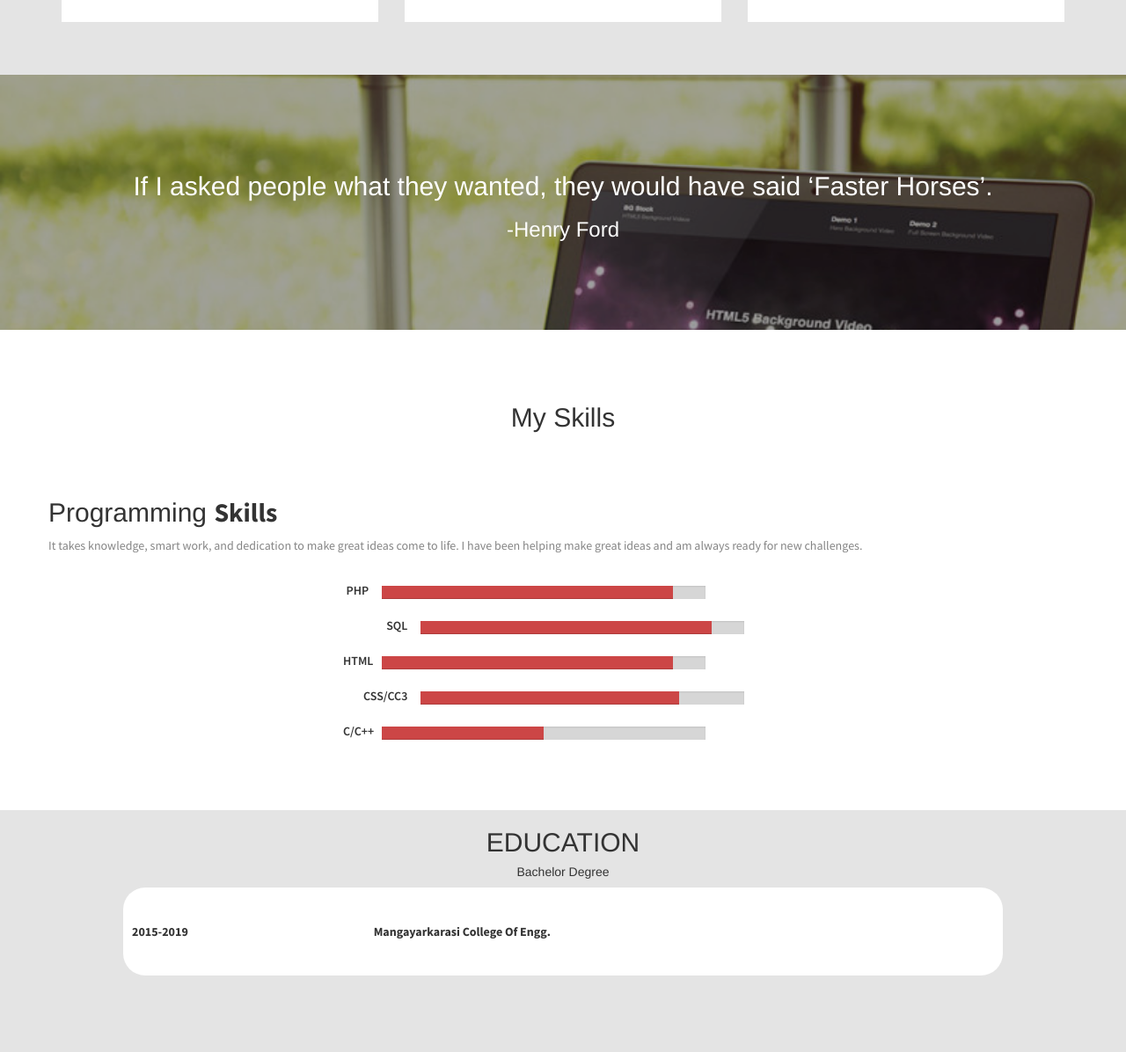
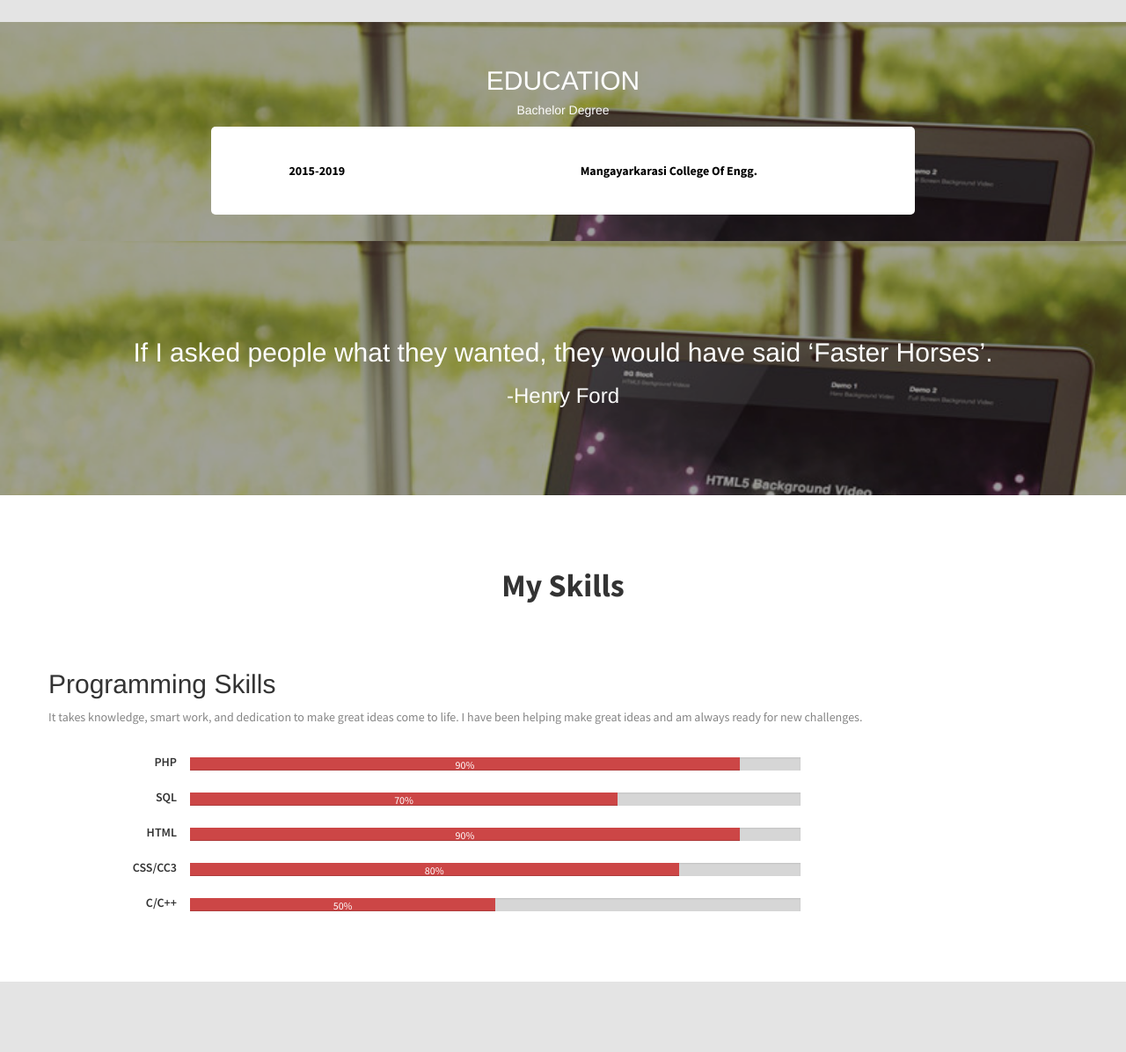
Before and after one commit to palrajsiva/palrajsiva.github.io, a plain HTML site: page index.html in a window 1280 px wide. Shown: the part 1440-2636 px from the top of the page at 88% size. Drawn offline with Linux system fonts and the light colour scheme.

Commit message:
first commit

```diff
--- a/css/styles.css
+++ b/css/styles.css
@@ -237,7 +237,7 @@ background: none;
 	font-weight:400;
 }
 .skills{
-    width: 500px;
+    width: 80%;
 }
 
 .logo {
@@ -1142,15 +1142,16 @@ footer {
         -webkit-tap-highlight-color: rgba(0, 0, 0, 0);
     }
 #box {
-    border-radius: 25px;
+    border-radius: 5px;
     border: 2px;
     padding: 20px;
-    width: 1000px;
+    width: 800px;
     height: 100px;
     background-color: White;
+    color: Black;
 }th {
-    text-align: left;
+    text-align: center;
 }
 th, td {
-    padding: 10px;
+    padding: 20px;
 }
--- a/index.html
+++ b/index.html
@@ -7,10 +7,10 @@
 <!--<![endif]-->
 <head>
     <meta charset="utf-8">
-    <meta name="viewport" content="width=device-width, initial-scale=1, maximum-scale=1">
-    <!--[if lt IE 9]>
+     <meta name="viewport" content="width=device-width, initial-scale=1.0">
+    [if lt IE 9]>
     <meta http-equiv="X-UA-Compatible" content="IE=edge,chrome=1">
-    <![endif]-->
+    <!--[endif]-->
     <title>Palraj</title>
     <meta name="description" content="">
     <meta name="author" content="WebThemez">
@@ -49,8 +49,8 @@
                     <ul class="nav navbar-nav" id="mainNav">
                         <li class="active"><a href="#home" class="scroll-link">Home</a></li>
                         <li><a href="#aboutUs" class="scroll-link">About Us</a></li>
+                        <li><a href="#EDUCATION" class="scroll-link">Education</a></li>
                         <li><a href="#skills" class="scroll-link">Skills</a></li>
-                        <li><a href="#EDUCATION" class="scroll-link">Education</a></li>
                         <li><a href="#experience" class="scroll-link">Activities</a></li>
                         <li><a href="#portfolio" class="scroll-link">Portfolio</a></li>
                         <li><a href="#contactUs" class="scroll-link">Contact Us</a></li>
@@ -66,7 +66,7 @@
     <div id="#top"></div>
     <section id="home">
         <div class="banner-container">
-            <img src="images/back.jpg" alt="banner" />
+            <img src="images/bac2.jpg" alt="banner" />
             <div class="container banner-content">
                 <div id="da-slider" class="da-slider">
                     <div class="da-slide">
@@ -139,6 +139,18 @@
             </div>
         </div>
     </section>
+    <section id="EDUCATION" class="bg-parlex">
+         <div class="parlex-back">
+        <div class="container">
+            <div class="text-center">
+            <h2>EDUCATION</h2>
+      <h5>Bachelor Degree</h5><center>
+      <table id="box">
+        <tr><th>2015-2019</th><th>Mangayarkarasi College Of Engg.</th></tr>
+      </table></center>
+            </div></div>
+        </div>
+    </section>
     <!--Quote-->
     <section id="quote" class="bg-parlex">
         <div class="parlex-back">
@@ -154,24 +166,24 @@
     	<div class="container">
         <div class="heading text-center">
                 <!-- Heading -->
-                <h2>My Skills</h2>
+                <h1><strong>My Skills</strong></h1>
                 <p></p>
             </div>
 
         	<div class="row">
                 <div>
-                    <h2>Programming <strong>Skills</strong></h2>
+                    <h2>Programming Skills</h2>
                     <p class="mrgBtm20">
                         It takes knowledge, smart work, and dedication to make great ideas come to life. I have been helping make great ideas and am always ready for new challenges.
 
-                    </p><center><br>
+                    </p><br>
                     <div class="skills">
                     <div class="row">
-                        <div class="col-md-1 skilltitle">PHP</div>
+                        <div class="col-md-2 skilltitle">PHP</div>
                         <div class="col-md-9">
                             <div class="progress">
                                 <div class="progress-bar" role="progressbar" aria-valuenow="90" aria-valuemin="0" aria-valuemax="100" style="width: 90%;">
-                                    <span class="sr-only">90% Complete</span>
+                                    <span class="sr-only">90% Complete</span>90%
                                 </div>
                             </div>
                         </div>
@@ -180,18 +192,18 @@
                         <div class="col-md-2 skilltitle">SQL</div>
                         <div class="col-md-9">
                             <div class="progress">
-                                <div class="progress-bar" role="progressbar" aria-valuenow="90" aria-valuemin="0" aria-valuemax="100" style="width: 90%;">
-                                    <span class="sr-only">80% Complete</span>
+                                <div class="progress-bar" role="progressbar" aria-valuenow="90" aria-valuemin="0" aria-valuemax="100" style="width: 70%;">
+                                    <span class="sr-only">70% Complete</span>70%
                                 </div>
                             </div>
                         </div>
                     </div>
                     <div class="row">
-                        <div class="col-md-1 skilltitle">HTML</div>
+                        <div class="col-md-2 skilltitle">HTML</div>
                         <div class="col-md-9">
                             <div class="progress">
                                 <div class="progress-bar" role="progressbar" aria-valuenow="90" aria-valuemin="0" aria-valuemax="100" style="width: 90%;">
-                                    <span class="sr-only">90% Complete</span>
+                                    <span class="sr-only">90% Complete</span>90%
                                 </div>
                             </div>
                         </div>
@@ -201,22 +213,22 @@
                         <div class="col-md-9">
                             <div class="progress">
                                 <div class="progress-bar" role="progressbar" aria-valuenow="80" aria-valuemin="0" aria-valuemax="100" style="width: 80%;">
-                                    <span class="sr-only">80% Complete</span>
+                                    <span class="sr-only">80% Complete</span>80%
                                 </div>
                             </div>
                         </div>
                     </div>
                     <div class="row">
-                        <div class="col-md-1 skilltitle">C/C++</div>
+                        <div class="col-md-2 skilltitle">C/C++</div>
                         <div class="col-md-9">
                             <div class="progress">
                                 <div class="progress-bar" role="progressbar" aria-valuenow="90" aria-valuemin="0" aria-valuemax="100" style="width: 50%;">
-                                    <span class="sr-only">50% Complete</span>
+                                    <span class="sr-only">50% Complete</span>50%
                                 </div>
                             </div>
                         </div>
-                    </div> </center>
-                </div></div>
+                    </div>
+                </div></section>
                 <!--
                 <div class="col-sm-6">
                     <h2>Designing <strong>Skills</strong></h2>
@@ -257,15 +269,8 @@
                 </div>
             </div>
         </div>-->
-    </section>
-    <section>
-        <div class="education" id="EDUCATION"><center>
-      <h2 color="Red">EDUCATION</h2>
-      <h5>Bachelor Degree</h5>
-      <table align="center" id="box">
-        <tr><th>2015-2019</th><th>Mangayarkarasi College Of Engg.</th></tr>
-      </table></div></center><br><br></div>
-  </section>
+
+        <!--education-->
 
     <!--Experience-->
     <section id="experience" class="secPad">
@@ -287,6 +292,29 @@
         </div>
 
     </div>
+    <div class="row timeline-movement">
+
+
+        <div class="timeline-badge">
+            <span class="timeline-balloon-date-day">Jun</span>
+            <span class="timeline-balloon-date-month">2018</span>
+        </div>
+
+        <div class="col-sm-offset-6 col-sm-6  timeline-item">
+            <div class="row">
+                <div class="col-sm-offset-1 col-sm-11">
+                    <div class="timeline-panel debits">
+                        <ul class="timeline-panel-ul">
+                            <li><span class="importo">INPLANT TRAINING</span></li>
+                            <li><span class="causale">ANDROID DEVELOPMENT</span> </li>
+                            <li><p><small class="text-muted"> 10/6/18 Friday</small></p> </li>
+                        </ul>
+                    </div>
+
+                </div>
+            </div>
+        </div></div>
+
     <div class="row timeline-movement">
 
         <div class="timeline-badge">
@@ -357,17 +385,10 @@
         </div>
         <div class="row timeline-movement">
 
-
-        <div class="timeline-badge">
-            <span class="timeline-balloon-date-day">Aug</span>
-            <span class="timeline-balloon-date-month">2018</span>
-        </div>
-
-
         <div class="col-sm-6  timeline-item">
             <div class="row">
                <div class="col-sm-11">
-                    <div class="timeline-panel debits">
+                    <div class="timeline-panel credits">
                         <ul class="timeline-panel-ul">
                             <li><span class="importo">CHALLENGE</span></li>
                             <li><span class="causale">OPEN WEB CHALLENGE in GDG Madurai</span> </li>
```
Also changed, not shown: images/bac2.jpg (added), images/back3.jpg (added), images/back4.jpg (added).
